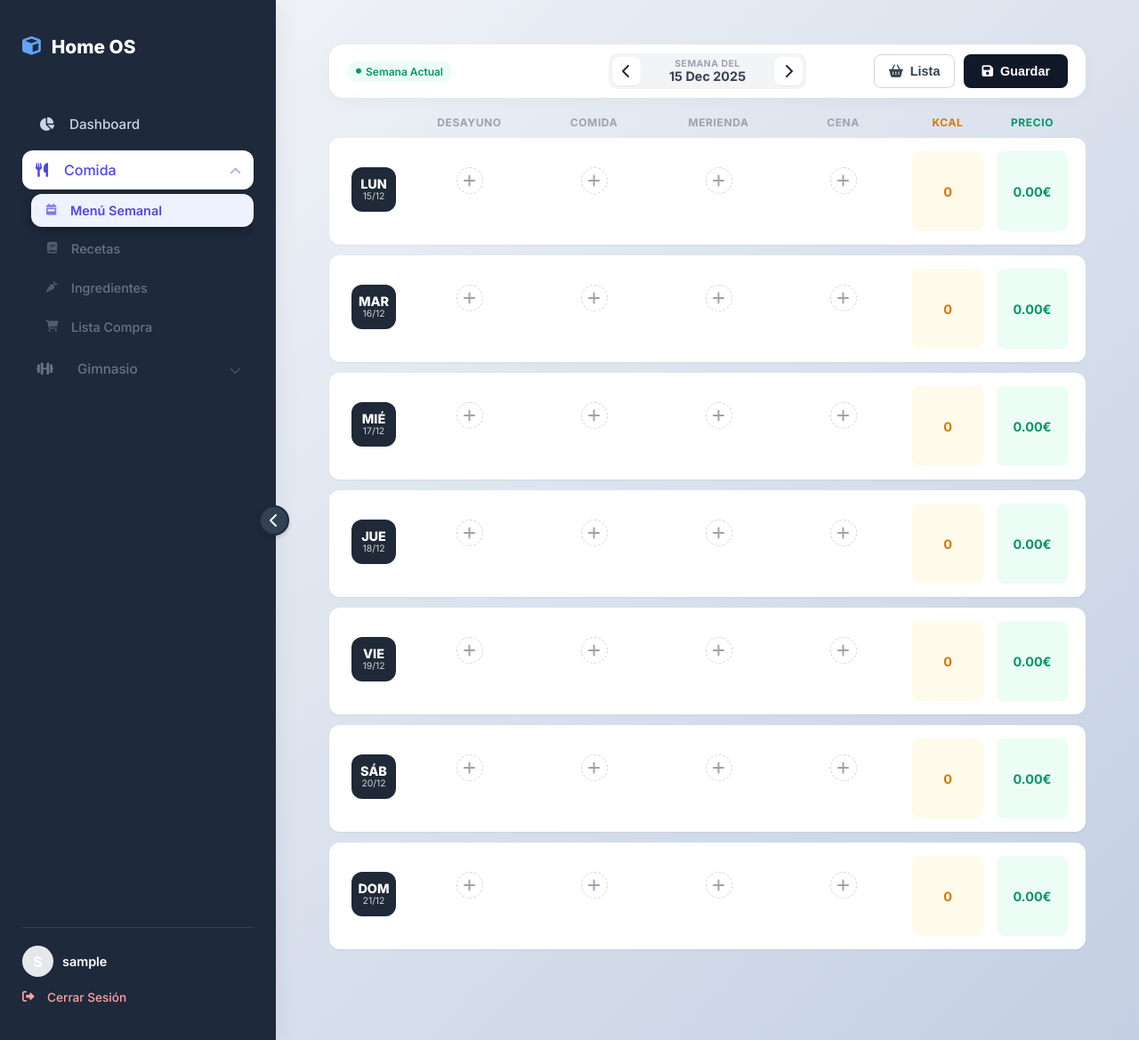
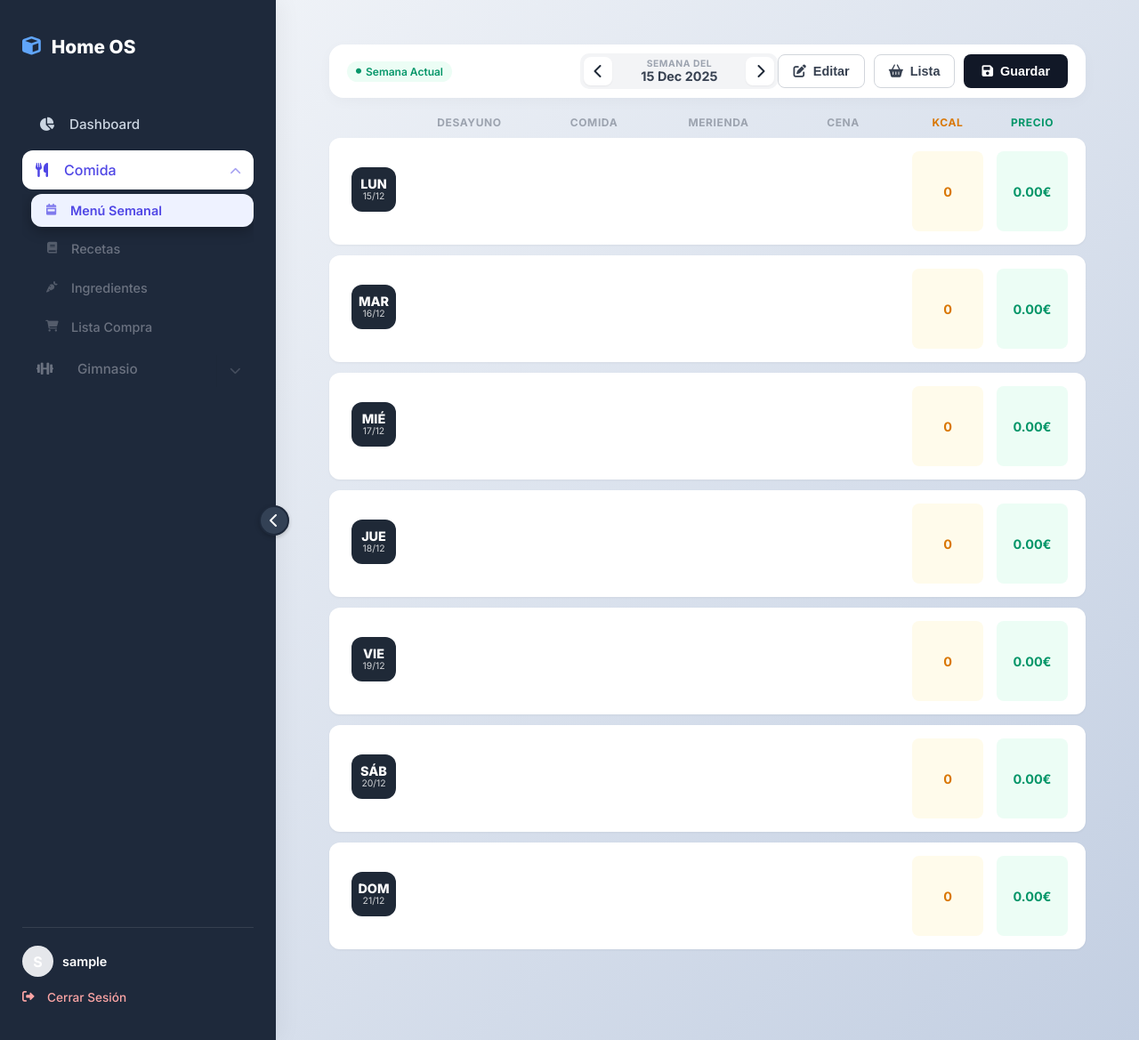
Before and after one commit to imanolrg90/hogar, a Flask app: page /menu in a window 1280 px wide. Shown: the whole page at 89% size. Run offline with Flask 3, Linux system fonts and the light colour scheme; the visitor is signed in with stand-in values (Sample User, id 1); data that the repository does not hold is empty; some libraries are stand-ins or nearby versions.

Commit message:
modo edicion

```diff
--- a/templates/food/menu.html
+++ b/templates/food/menu.html
@@ -250,6 +250,31 @@
         .stat-box { flex-direction: row; justify-content: space-between; width: 100%; padding: 10px; background: #f9fafb; margin-top: 5px; }
         .mobile-hide { display: none; }
     }
+    .btn-add-circle,
+    .btn-remove-chip {
+        display: none !important; /* Force hiding */
+    }
+
+    /* Cuando el contenedor padre tiene la clase 'editing-mode', los mostramos */
+    .menu-container.editing-mode .btn-add-circle {
+        display: flex !important;
+        animation: fadeIn 0.3s ease;
+    }
+
+    .menu-container.editing-mode .btn-remove-chip {
+        display: inline-block !important;
+        cursor: pointer;
+    }
+
+    /* Botón de editar activo (visual) */
+    .btn-edit-active {
+        background-color: #fee2e2 !important; /* Un rojo suave */
+        color: #b91c1c !important;
+        border-color: #fca5a5 !important;
+    }
+
+    @keyframes fadeIn { from { opacity: 0; } to { opacity: 1; } }
+
 </style>
 
 <form method="POST" id="menuForm">
@@ -282,6 +307,11 @@
             </div>
 
             <div class="toolbar-right">
+                <button type="button" class="btn-secondary-outline" id="btnToggleEdit" onclick="toggleEditMode()" title="Activar/Desactivar Edición">
+                    <i class="fas fa-edit"></i>
+                    <span class="desktop-only">Editar</span>
+                </button>
+
                 <button type="button" class="btn-secondary-outline" onclick="openModal()" title="Ver Lista de Compra">
                     <i class="fas fa-shopping-basket"></i>
                     <span class="desktop-only">Lista</span>
@@ -293,7 +323,7 @@
             </div>
         </div>
 
-        <div class="menu-container">
+        <div class="menu-container" id="menuMainContainer">
 
             <div class="menu-content">
 
@@ -459,7 +489,35 @@
     let currentDay = null;
     let currentType = null;
     let currentMode = 'recipe';
+    let isEditing = false;
 
+    function toggleEditMode() {
+        isEditing = !isEditing;
+        const container = document.getElementById('menuMainContainer');
+        const btn = document.getElementById('btnToggleEdit');
+        const icon = btn.querySelector('i');
+        const text = btn.querySelector('span');
+
+        if (isEditing) {
+            // Activar modo edición
+            container.classList.add('editing-mode');
+            btn.classList.add('btn-edit-active');
+
+            // Cambiar aspecto del botón
+            icon.classList.remove('fa-edit');
+            icon.classList.add('fa-check');
+            text.innerText = 'Listo';
+        } else {
+            // Desactivar modo edición
+            container.classList.remove('editing-mode');
+            btn.classList.remove('btn-edit-active');
+
+            // Restaurar botón
+            icon.classList.remove('fa-check');
+            icon.classList.add('fa-edit');
+            text.innerText = 'Editar';
+        }
+    }
     // --- MODAL DE LISTA DE COMPRA ---
     function openModal() {
         document.getElementById('shoppingModal').style.display = 'flex';
```
